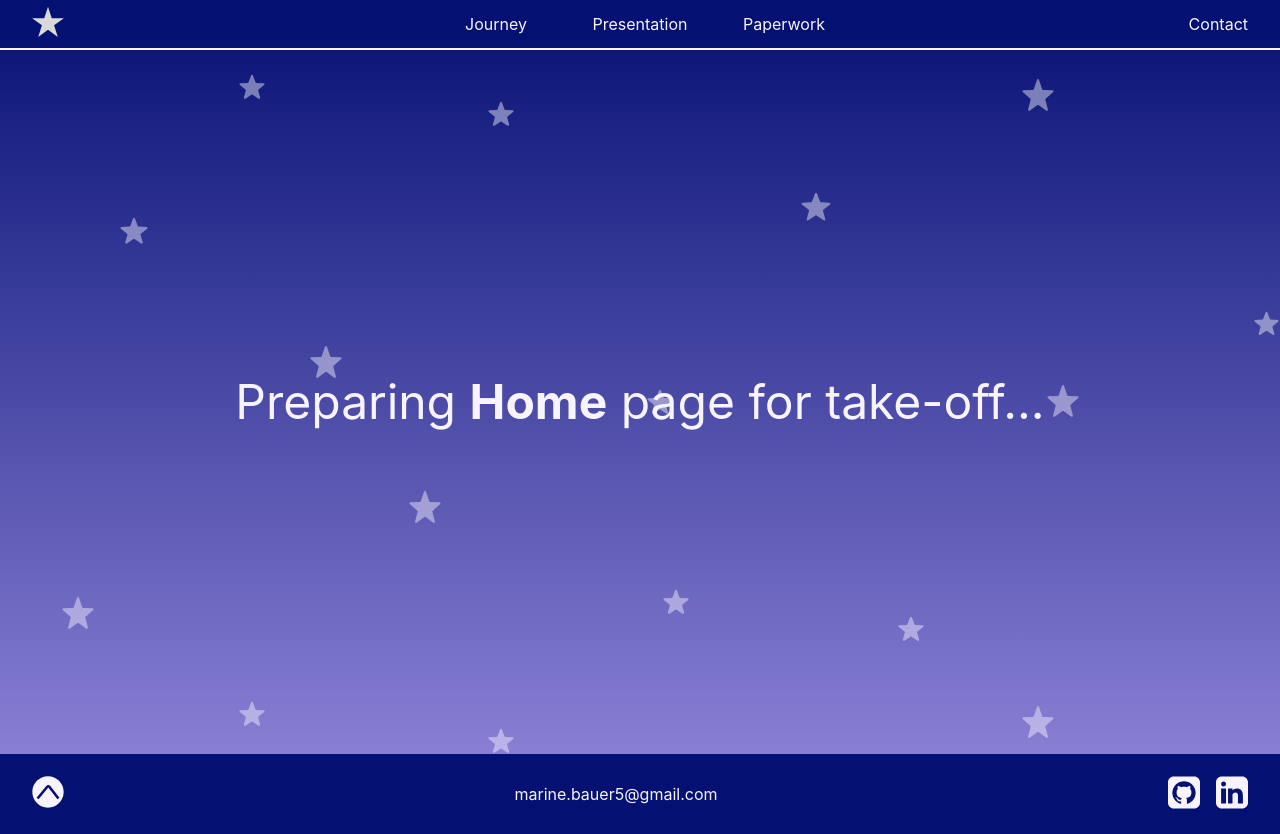
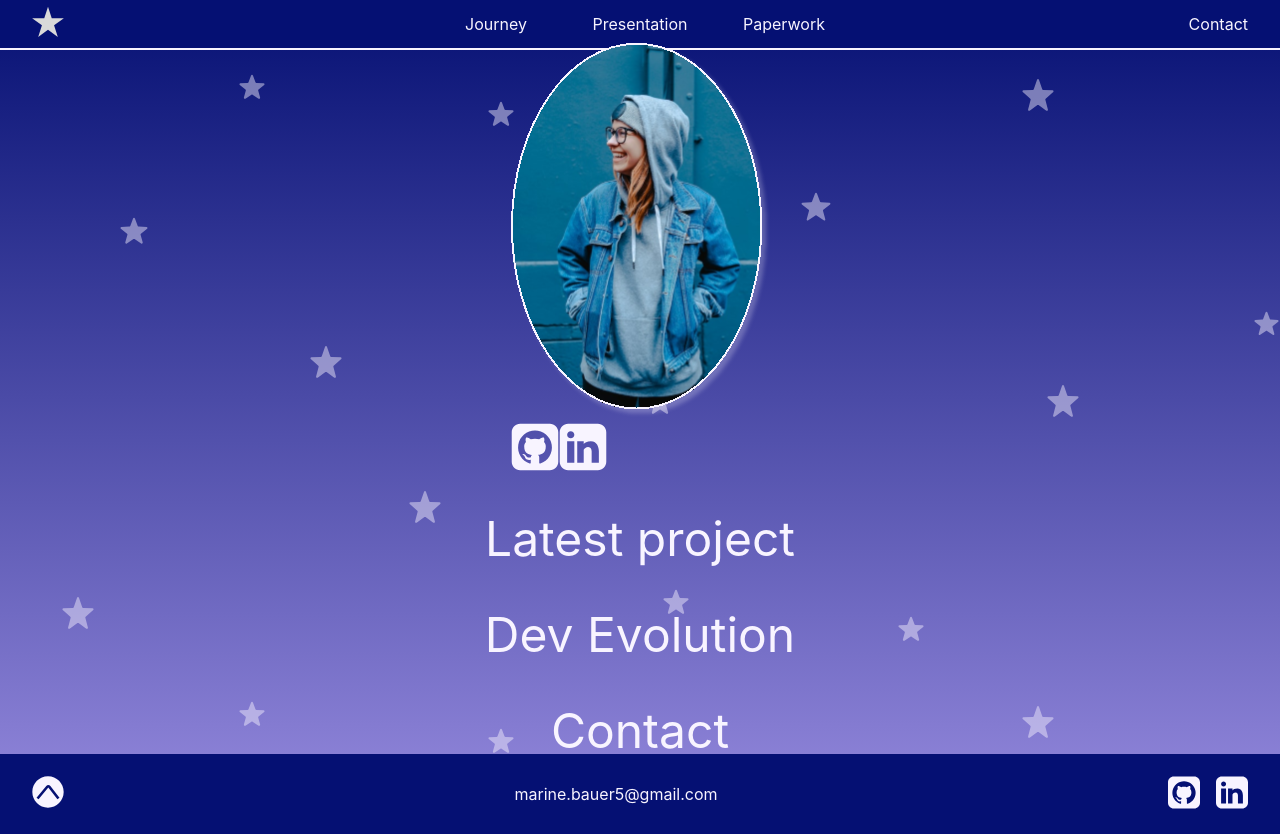
Before and after one commit to Kaa-b/Portfolio, a Next.js app in the folder my-portfolio/: page / in a window 1280 px wide. Built offline with nearby package versions, Linux system fonts and the light colour scheme.

Commit message:
add structure for home page

```diff
--- a/my-portfolio/pages/index.tsx
+++ b/my-portfolio/pages/index.tsx
@@ -21,10 +21,52 @@ export default function Home() {
           <Navbar />
         </nav>
         <main className={styles.container}>
-          <h1 className={styles.description}>
-          Preparing <b>Home</b> page for take-off...
-          </h1>
-
+          <div className={styles.header}>
+            <div className={styles.heroImage}>
+              <div className={styles.profilePicture}>
+                <Image
+                  src="/profilePicture.svg"
+                  alt="My profile picture"
+                  width="259"
+                  height="378"
+                />
+              </div>
+              <div className={styles.socials}>
+                <a className={styles.github} href="https://github.com/Kaa-b" >
+                  <Image
+                    src="/github.svg"
+                    alt="Redirect to my github page"
+                    width="48"
+                    height="48"
+                  />
+                </a>
+                <a className={styles.linkedIn} href="https://www.linkedin.com/in/marine-bauer/">
+                  <Image
+                    src="/linkedIn.svg"
+                    alt="Redirect to my linkedIn page"
+                    width="48"
+                    height="48"
+                  />
+                </a>
+              </div>
+            </div>
+            <div className={styles.description}></div>
+          </div>
+          <div className={styles.latestProject}>
+            <h1 className={styles.description}>
+              Latest project
+            </h1>
+          </div>
+          <div className={styles.devEvolution}>
+            <h1 className={styles.description}>
+              Dev Evolution
+            </h1>
+          </div>
+          <div className={styles.contact}>
+            <h1 className={styles.description}>
+              Contact
+            </h1>
+          </div>
         </main>
         <footer className={styles.footer}>
           <Footer/>
```
Also changed, not shown: my-portfolio/public/profilePicture.svg (added).
